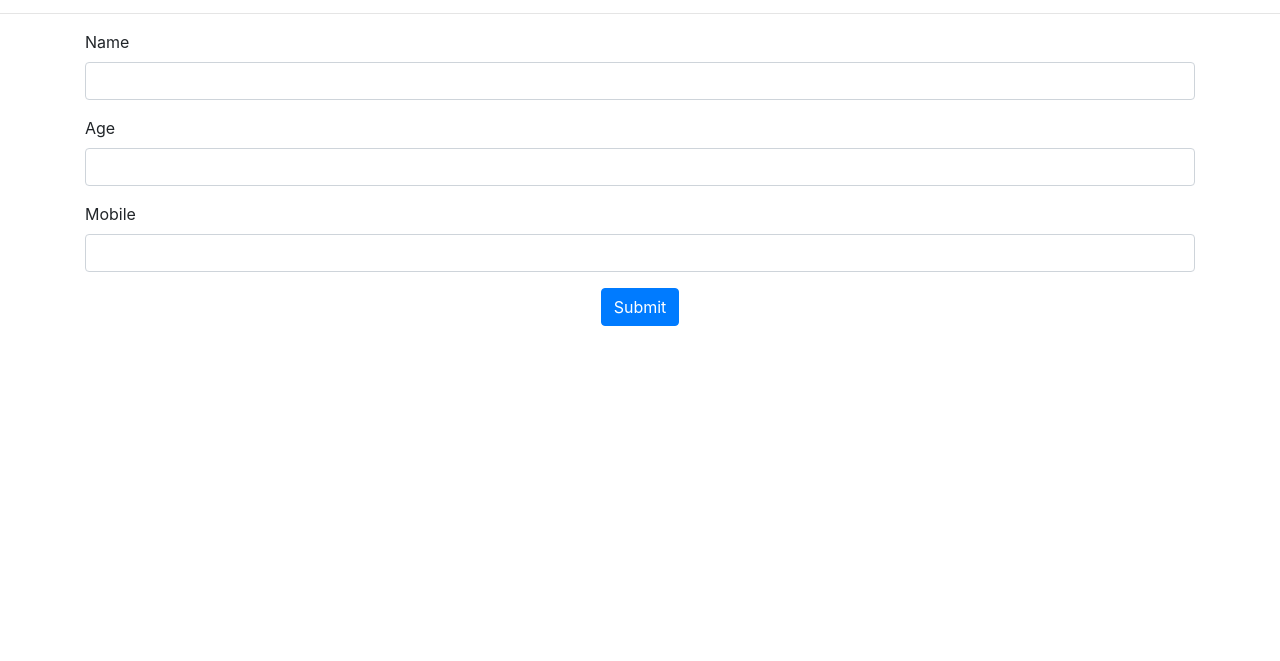
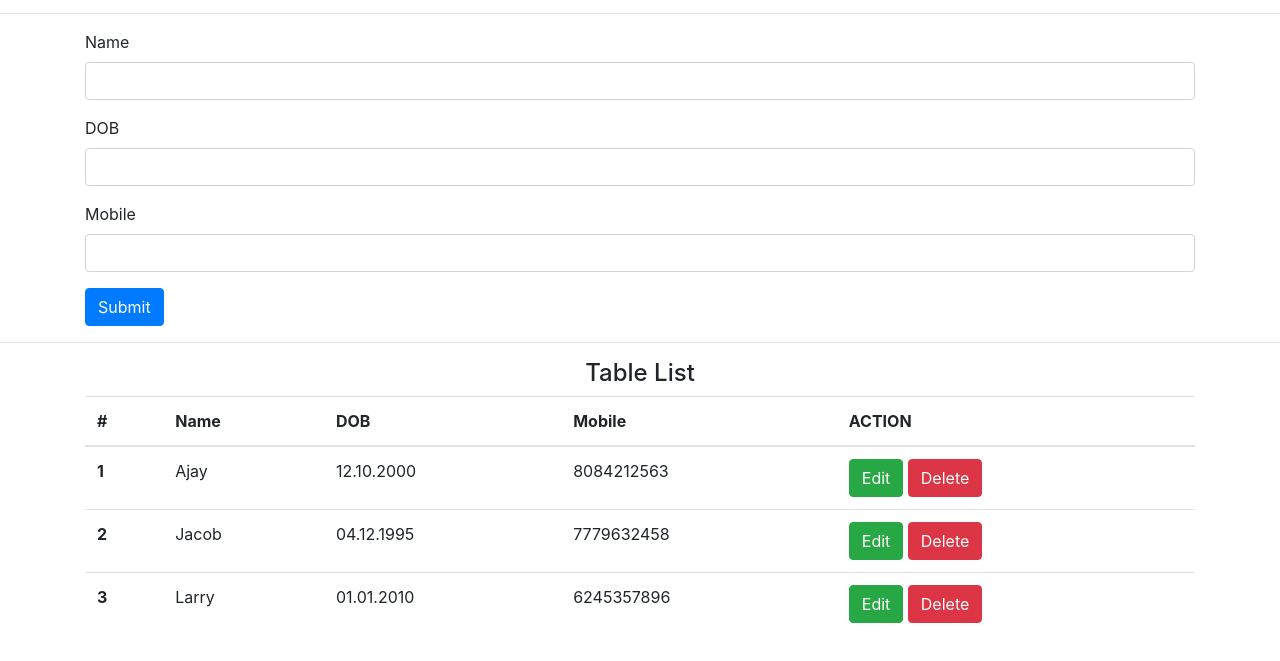
Before and after one commit to digitalranjan10/First-Project, a plain HTML site: page index.html in a window 1280 px wide. Shown: the part 41-702 px from the top of the page. Drawn offline with nearby package versions, Linux system fonts and the light colour scheme.

Commit message:
Table list added

```diff
--- a/index.html
+++ b/index.html
@@ -26,7 +26,7 @@
 
       </div>
       <div class="form-group">
-        <label for="age">Age</label>
+        <label for="age">DOB</label>
         <input type="age" class="form-control" id="age" >
 
       </div>
@@ -36,11 +36,57 @@
 
       </div>
 
-       <center>
+       <!-- <center> -->
         <button type="submit" class="btn btn-primary">Submit</button>
-       </center>
+       <!-- </center>  -->
     </form>
   </div>
+  <!-- table section from  here  --> <hr><center><h4>Table List</h4></center>
+ <div class="container">
+  <table class="table">
+    <thead>
+      <tr>
+        <th scope="col">#</th>
+        <th scope="col">Name</th>
+        <th scope="col">DOB</th>
+        <th scope="col">Mobile</th>
+        <th scope="col">ACTION</th>
+      </tr>
+    </thead>
+    <tbody>
+      <tr>
+        <th scope="row">1</th>
+        <td>Ajay</td>
+        <td>12.10.2000</td>
+        <td>8084212563</td>
+        <td>
+          <button type="button" class="btn btn-success">Edit</button>
+          <button type="button" class="btn btn-danger">Delete</button>
+        </td>
+      </tr>
+      <tr>
+        <th scope="row">2</th>
+        <td>Jacob</td>
+        <td>04.12.1995</td>
+        <td>7779632458</td>
+        <td>
+          <button type="button" class="btn btn-success">Edit</button>
+          <button type="button" class="btn btn-danger">Delete</button>
+        </td>
+      </tr>
+      <tr>
+        <th scope="row">3</th>
+        <td>Larry</td>
+        <td>01.01.2010</td>
+        <td>6245357896</td>
+        <td>
+          <button type="button" class="btn btn-success">Edit</button>
+          <button type="button" class="btn btn-danger">Delete</button>
+        </td>
+      </tr>
+    </tbody>
+  </table>
+</div>
 
 </body>
 </html>
```
